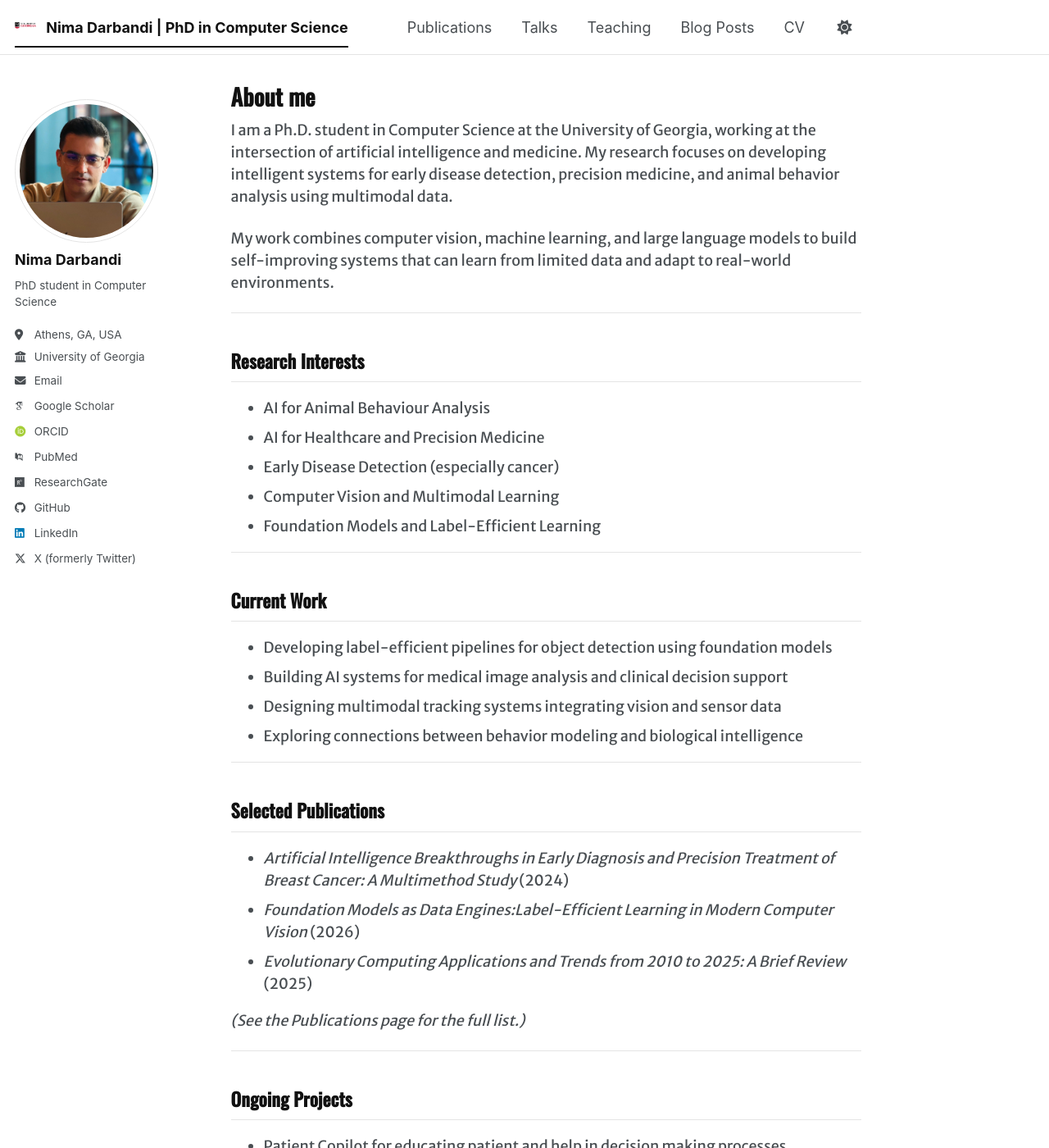
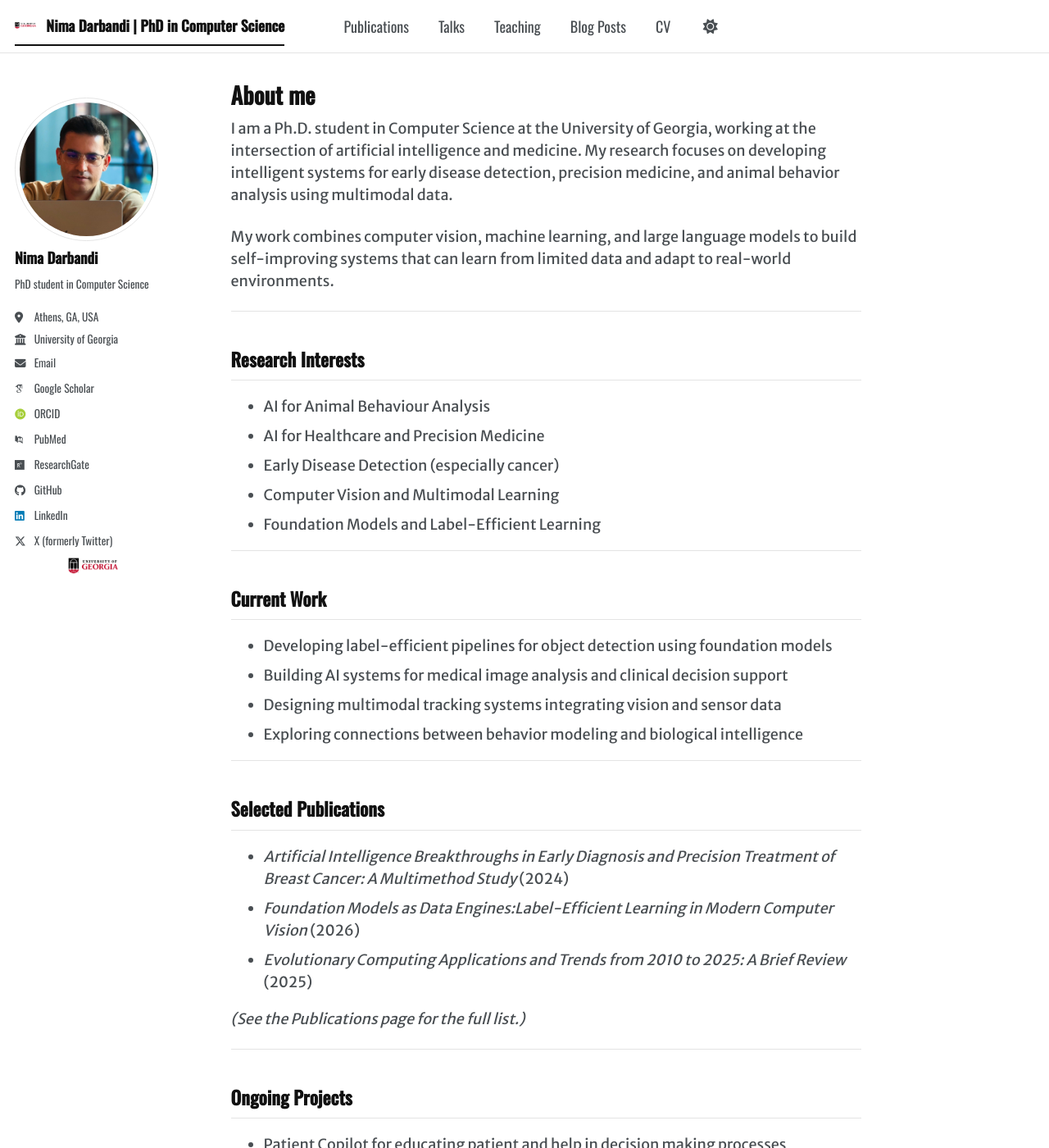
Before and after one commit to nimadarbandi/nimadarbandi.github.io, a Jekyll site: the page built from _pages/about.md, in a window 1280 px wide and 1400 px high. Shown: the whole window at 82% size. Built offline with Jekyll 4.4.1, drawn with Linux system fonts in a browser that asks for light colours; some web fonts are replaced; a script bundle is joined from its source files by our own code; library files that are not in the unit come from our copies.

Commit message:
theme-added uga side bar

```diff
--- a/_includes/author-profile.html
+++ b/_includes/author-profile.html
@@ -171,6 +171,11 @@
       {% if author.zhihu %}
       <li><a href="https://www.zhihu.com/people/{{ author.zhihu }}"><i class="fab fa-fw fa-zhihu icon-pad-right" aria-hidden="true"></i>Zhihu</a></li>
       {% endif %}
+      <li>
+        <a href="https://www.uga.edu/" rel="nofollow">
+          <img class="sidebar-uga-logo" src="{{ '/images/UGA.png' | relative_url }}" alt="UGA logo"> UGA
+        </a>
+      </li>
     </ul>
   </div>
 </div>
--- a/_includes/head/custom.html
+++ b/_includes/head/custom.html
@@ -44,6 +44,17 @@
     font-family: "Oswald", "Arial Narrow", "Helvetica Neue", Arial, sans-serif;
   }
 
+  .masthead,
+  .masthead a,
+  .sidebar,
+  .sidebar .author__name,
+  .sidebar .author__bio,
+  .sidebar .author__desktop,
+  .sidebar .author__urls a,
+  .sidebar .btn {
+    font-family: "Oswald", "Arial Narrow", "Helvetica Neue", Arial, sans-serif;
+  }
+
   html:not([data-theme="dark"]) h1,
   html:not([data-theme="dark"]) h2,
   html:not([data-theme="dark"]) h3,
@@ -83,6 +94,14 @@
     margin-right: 6px;
   }
 
+  .sidebar-uga-logo {
+    width: 20px;
+    height: 20px;
+    object-fit: contain;
+    vertical-align: text-bottom;
+    margin-right: 6px;
+  }
+
   html:not([data-theme="dark"]) .masthead__menu-item.selected a {
     border-bottom-color: #111111;
   }
```
